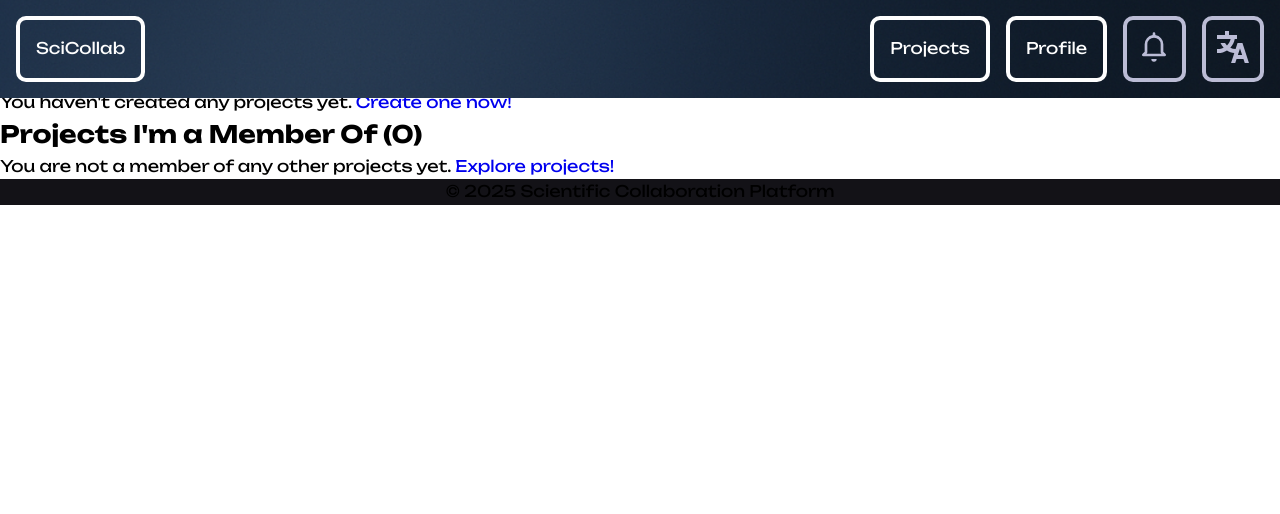
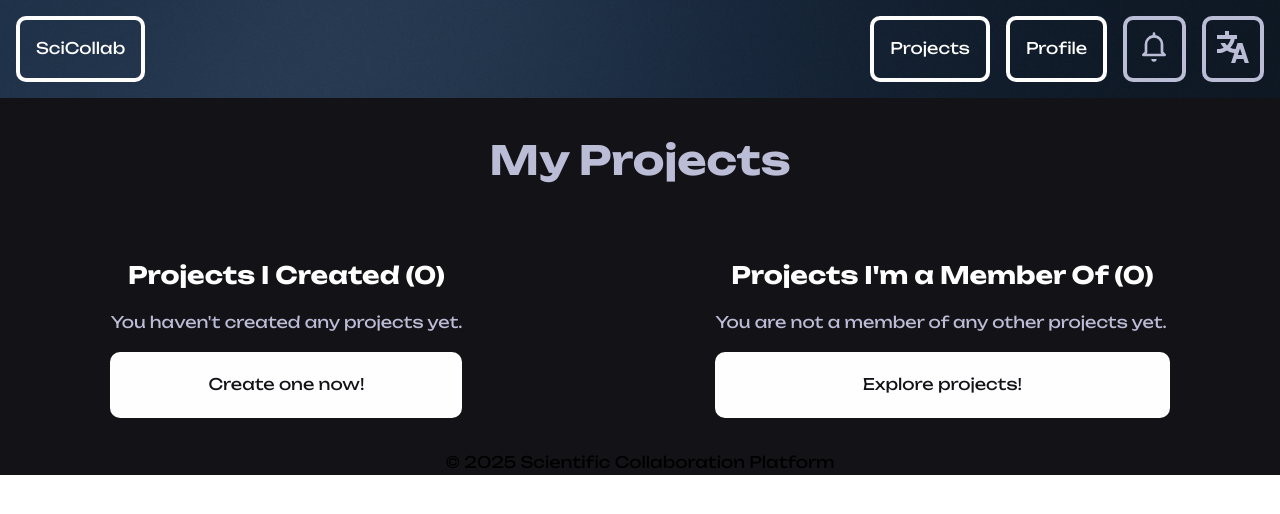
Before and after one commit to Rokoel/Science-Social-Network, a Flask app: page /projects/my_projects in a window 1280 px wide. Shown: the top 514 px of the page. Run offline with Flask 3, Linux system fonts and the light colour scheme; the visitor is signed in with stand-in values (Sample User, id 1); data that the repository does not hold is empty; some libraries are stand-ins or nearby versions.

Commit message:
Made profile_view (when viewing other users' profiles) and my_projects pages Added website icon

```diff
--- /dev/null
+++ b/app/static/css/my_projects.css
@@ -0,0 +1,75 @@
+.container {
+    margin-top: 6rem;
+    background-color: #131217;
+    color: #FEFEFE;
+}
+
+.page-title {
+    text-align: center;
+    width: 100%;
+    padding-bottom: 1rem;
+    padding-top: 2rem;
+    font-size: 2.5rem;
+    color: #BBBCD5;
+}
+
+.split-container {
+    display: flex;
+    flex-direction: row;
+    justify-content: space-around;
+    gap: 2rem;
+    flex-wrap: wrap;
+    width: 100%;
+}
+
+.split-container > .card {
+    padding: 2rem;
+}
+
+.project-button {
+    grid-area: button;
+}
+a.full-button {
+    display: block;
+}
+.card-body p {
+    margin-bottom: 1rem;
+    color: #BBBCD5;
+}
+.project-title {
+    grid-area: title;
+    color: #BBBCD5;
+    border-bottom: 2px solid transparent;
+    transition: border-bottom 0.3s ease;
+    text-decoration: none;
+    width: fit-content;
+}
+.project-title:hover {
+    border-bottom: 2px solid #BBBCD5;
+}
+.project-privacy-badge {
+    grid-area: privacy;
+}
+.project-date {
+    grid-area: date;
+}
+
+.project-item {
+    display: grid;
+    grid-template-areas: "title title"
+                         "privacy button"
+                         "date button";
+    gap: 0.5rem;
+    align-items: center;
+    padding: 1rem;
+}
+
+.card-header {
+    padding: 1rem;
+    text-align: center;
+}
+
+.full-width {
+    width: 100%;
+    text-align: center;
+}
--- a/app/static/css/profile.css
+++ b/app/static/css/profile.css
@@ -49,7 +49,7 @@ form label {
     color: #BBBCD5;
 }
 
-form label.tag {
+form label.tag, .tag {
     display: inline;
     width: fit-content;
     margin-bottom: 5rem;
--- a/app/templates/base.html
+++ b/app/templates/base.html
@@ -5,6 +5,9 @@
     <meta name="viewport" content="width=device-width, initial-scale=1.0">
     <title>{% block title %}Scientific Collaboration Platform{% endblock %}</title>
 
+    <link rel="icon" type="image/png" href="{{ url_for('static', filename='images/favicon-96x96.png') }}" sizes="96x96" />
+    <link rel="icon" type="image/svg+xml" href="{{ url_for('static', filename='images/favicon.svg') }}" />
+    <link rel="shortcut icon" href="{{ url_for('static', filename='images/favicon.ico') }}" />
     <link rel="stylesheet" href="{{ url_for('static', filename='css/base.css') }}">
     <script src="https://cdnjs.cloudflare.com/ajax/libs/socket.io/4.0.1/socket.io.js"></script>
     <script src="https://cdnjs.cloudflare.com/ajax/libs/jquery/3.6.0/jquery.min.js"></script>
--- a/app/templates/projects/my_projects.html
+++ b/app/templates/projects/my_projects.html
@@ -2,65 +2,63 @@
 
 {% block title %}{{ title }}{% endblock %}
 
+{% block head %}
+    {{ super() }}
+    <link rel="stylesheet" href="{{ url_for('static', filename='css/my_projects.css') }}">
+{% endblock %}
+
 {% block content %}
 <div class="container">
     <h1 class="page-title">My Projects</h1>
-
-    {# Section for Projects Created by the User #}
-    <div class="card mb-4">
+    <div class="split-container">
+        <div class="card">
             <div class="card-header">
                 <h2>Projects I Created ({{ created_projects|length }})</h2>
             </div>
             <div class="card-body">
                 {% if created_projects %}
-                <ul class="list-group list-group-flush">
+                    <div>
                         {% for project in created_projects %}
-                        <li class="list-group-item d-flex justify-content-between align-items-center">
-                            <div>
-                                <a href="{{ url_for('projects.view', id=project.id) }}"><strong>{{ project.title }}</strong></a>
-                                <span class="badge {% if project.is_public %}bg-success{% else %}bg-secondary{% endif %} ms-2">
+                            <div class="project-item">
+                                <a href="{{ url_for('projects.view', id=project.id) }}" class="project-title">{{ project.title }}</a>
+                                <div class="{% if project.is_public %}bg-public{% else %}bg-private{% endif %} project-privacy-badge">
                                     {{ "Public" if project.is_public else "Private" }}
-                                </span>
-                                <small class="text-muted d-block">Created: {{ project.created_at.strftime('%d/%m/%Y') }}</small>
                                 </div>
-                            <a href="{{ url_for('projects.view', id=project.id) }}" class="btn btn-sm btn-outline-primary">View Project</a>
-                        </li>
+                                <small class="project-created-date">Created: {{ project.created_at.strftime('%d/%m/%Y') }}</small>
+                                <a href="{{ url_for('projects.view', id=project.id) }}" class="full-button project-button">View Project</a>
+                            </div>
                         {% endfor %}
-                </ul>
+                        </div>
                 {% else %}
-                <p>You haven't created any projects yet. <a href="{{ url_for('projects.create') }}" class="btn btn-sm btn-success">Create one now!</a></p>
+                    <p>You haven't created any projects yet.</p>
+                    <a href="{{ url_for('projects.create') }}" class="full-button full-width">Create one now!</a>
                 {% endif %}
             </div>
         </div>
-
-    {# Section for Projects User is a Member Of (but not creator) #}
         <div class="card">
             <div class="card-header">
                 <h2>Projects I'm a Member Of ({{ member_of_projects|length }})</h2>
             </div>
             <div class="card-body">
                 {% if member_of_projects %}
-                <ul class="list-group list-group-flush">
+                    <div>
                         {% for project in member_of_projects %}
-                        <li class="list-group-item d-flex justify-content-between align-items-center">
-                            <div>
-                                <a href="{{ url_for('projects.view', id=project.id) }}"><strong>{{ project.title }}</strong></a>
-                                <span class="badge {% if project.is_public %}bg-success{% else %}bg-secondary{% endif %} ms-2">
+                            <div class="project-item">
+                                <a href="{{ url_for('projects.view', id=project.id) }}" class="project-title">{{ project.title }}</a>
+                                <div class="{% if project.is_public %}bg-public{% else %}bg-private{% endif %} project-privacy-badge">
                                     {{ "Public" if project.is_public else "Private" }}
-                                </span>
-                                <small class="text-muted d-block">
-                                    Created by: <a href="{{ url_for('users.view_profile', user_id=project.creator.id) }}">{{ project.creator.username }}</a>
-                                    on {{ project.created_at.strftime('%d/%m/%Y') }}
-                                </small>
                                 </div>
-                            <a href="{{ url_for('projects.view', id=project.id) }}" class="btn btn-sm btn-outline-primary">View Project</a>
-                        </li>
+                                <small class="project-created-date">Created: {{ project.created_at.strftime('%d/%m/%Y') }}</small>
+                                <a href="{{ url_for('projects.view', id=project.id) }}" class="full-button project-button">View Project</a>
+                            </div>
                         {% endfor %}
-                </ul>
+                        </div>
                 {% else %}
-                <p>You are not a member of any other projects yet. <a href="{{ url_for('projects.feed') }}" class="btn btn-sm btn-info">Explore projects!</a></p>
+                    <p>You are not a member of any other projects yet.</p>
+                    <a href="{{ url_for('projects.feed') }}" class="full-button full-width">Explore projects!</a>
                 {% endif %}
             </div>
         </div>
     </div>
+</div>
 {% endblock %}
```
Also changed, not shown: app/templates/users/profile_view.html (+7 -2 lines), app/static/images/favicon-96x96.png (added), app/static/images/favicon.ico (added), app/static/images/favicon.svg (added). Lines whose indentation alone changed are shown as unchanged.
